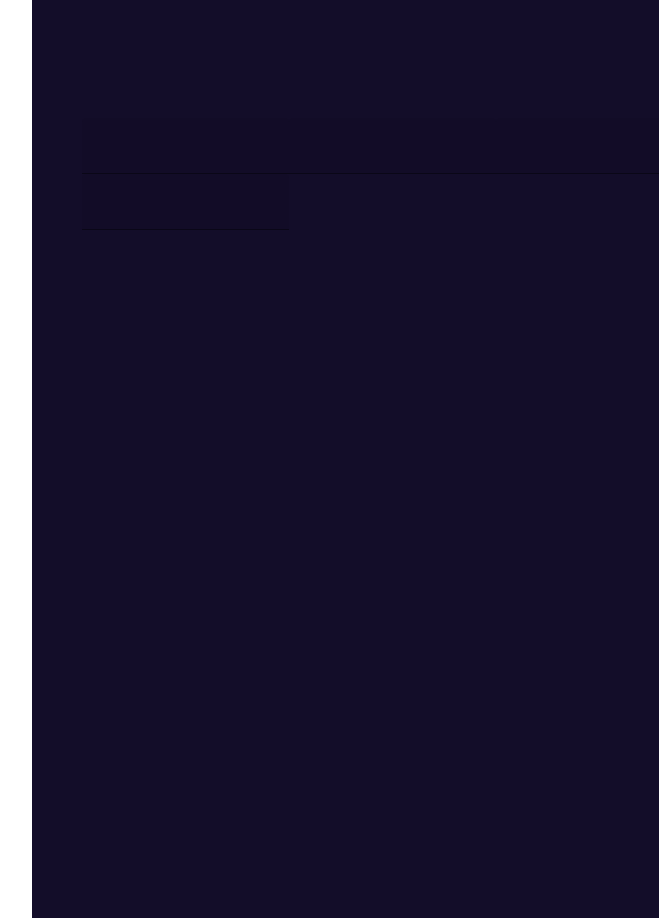
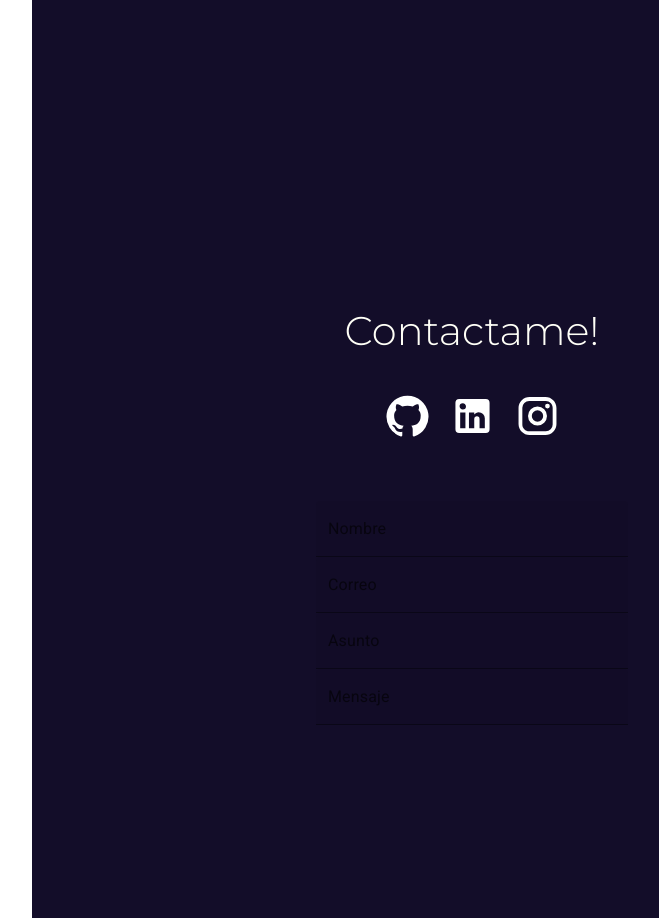
Before and after one commit to JonnyMarin96/Portfolio-React, a React (Create React App) app: page / in a window 1280 px wide. Shown: the part 1482-2400 px from the top of the page, without its empty margins (368-1027 px from the left). Built offline with nearby package versions, Linux system fonts and the light colour scheme.

Commit message:
Se agrego formulario

```diff
--- a/src/Components/Contacto/Contacto.css
+++ b/src/Components/Contacto/Contacto.css
@@ -1,8 +1,25 @@
 .ContactoContainer{
-
+    display: flex;
+    flex-direction: column;
+    justify-content: center;
+    align-items: center;
     background-color: var(--DarkPurple);
 
     margin-left: 400px;
     padding: 0 50px;
     height: 100vh;
 }
+
+.Etiqueta{
+    color: var(--White);
+    font-family: var(--Montserrat);
+    font-weight: var(--Light);
+    font-size: 2.5rem;
+    margin-bottom: 3rem;
+}
+
+.FormContacto{
+    display: flex;
+    flex-direction: column;
+    width: 40%;
+}
--- a/src/Components/Contacto/Contacto.jsx
+++ b/src/Components/Contacto/Contacto.jsx
@@ -1,13 +1,20 @@
 import './Contacto.css'
-import { TextField } from '@mui/material'
+import RedesSociales from '../RedesSociales/RedesSociales'
+import { Box, TextField } from '@mui/material'
+import { Block } from '@mui/icons-material'
+
 
 const Contacto = () => {
     return<>
         <section className='ContactoContainer'>
-            <TextField variant="filled" />
-            <TextField variant="filled" />
-            <TextField variant="filled" />
-            <TextField variant="filled" />
+            <label className='Etiqueta'>Contactame!</label>
+            <RedesSociales/>
+            <form className='FormContacto'>
+                <TextField variant="filled" className='Contacto' label='Nombre'/>
+                <TextField variant="filled" className='Contacto' label='Correo'/>
+                <TextField variant="filled" className='Contacto' label='Asunto'/>
+                <TextField variant="filled" className='Contacto' label='Mensaje'/>
+            </form>
         </section>
     </>
 }
--- a/src/Components/RedesSociales/RedesSociales.css
+++ b/src/Components/RedesSociales/RedesSociales.css
@@ -6,5 +6,5 @@
 
 .BtnSocualMedia{
     scale: 130%;
-    margin-right: 30px;
+    margin: 0 15px;
 }
```
